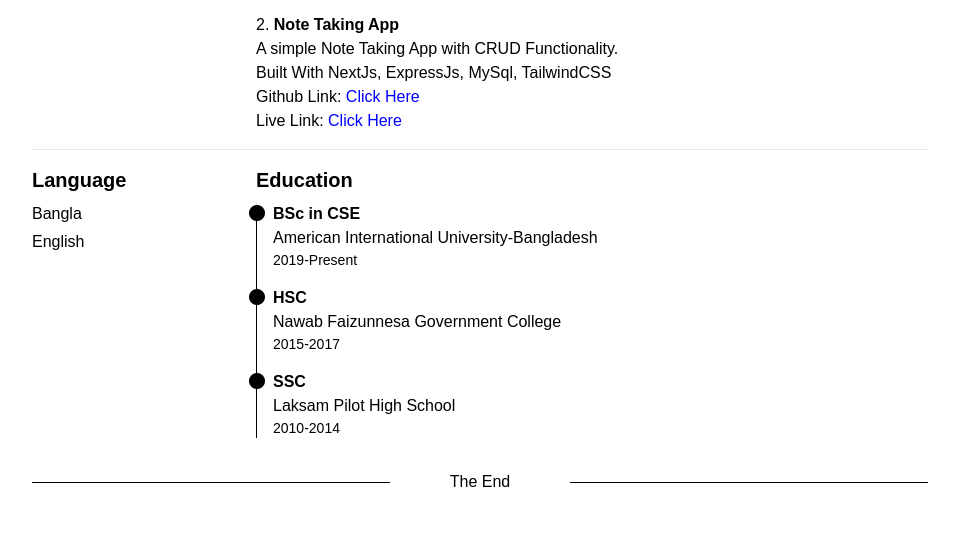
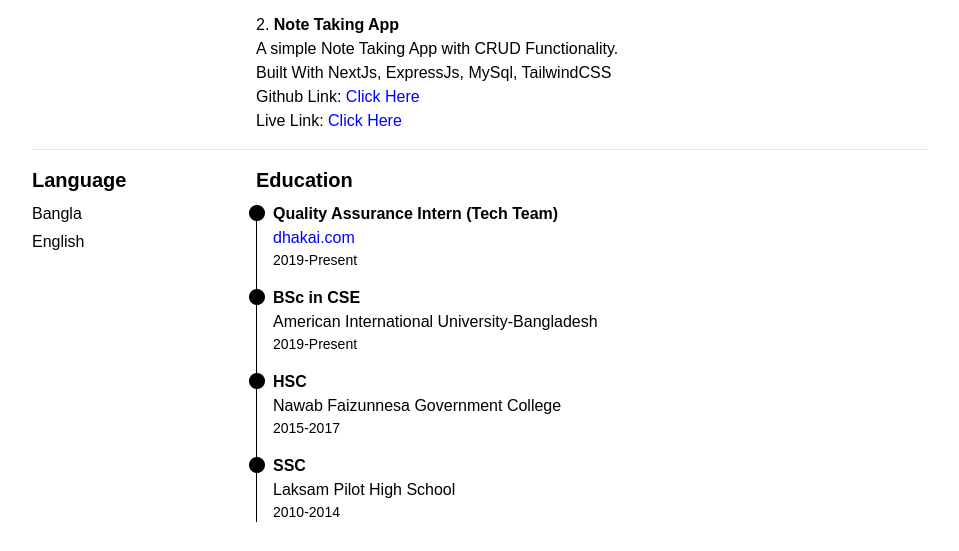
Before and after one commit to ifty64bit/ifty64bit.github.io, a website: page index.html in a window 1280 px wide. Shown: the part 641-1192 px from the top of the page, without its empty margins (160-1119 px from the left). Before the commit the page ends 1167 px from the top, so only its background shows below. Drawn offline with nearby package versions, Linux system fonts and the light colour scheme.

Commit message:
added intern

```diff
--- a/index.html
+++ b/index.html
@@ -27,6 +27,7 @@
                 <div class="py-2 px-2 lg:px-8 lg:my-2">Laksam, Cumilla, Bangladesh</div>
             </div>
         </section>
+        <!--Social Media Section-->
         <section id="sec-2" class="mt-6 grid grid-cols-12">
             <div class="col-span-12 justify-self-center lg:justify-self-start lg:col-start-1 lg:col-end-4">
                 <div class="font-bold text-xl mb-2 text-center lg:text-left">Social Media</div>
@@ -63,6 +64,7 @@
             </div>
         </section>
         <hr style="margin: 1rem 0" />
+        <!--Skill Project Section-->
         <section id="sec-3" class="grid grid-cols-12">
             <div class="col-span-12 justify-self-center lg:justify-self-start lg:col-start-1 lg:col-end-4">
                 <div class="font-bold text-xl mb-2 text-center lg:text-left">Skills</div>
@@ -111,6 +113,7 @@
             </div>
         </section>
         <hr style="margin: 1rem 0" />
+        <!--Language Education Section-->
         <section id="sec-4" class="grid grid-cols-12">
           <div class="col-span-12 justify-self-center lg:justify-self-start lg:col-start-1 lg:col-end-4">
               <div class="font-bold text-xl mb-2 text-center lg:text-left">Language</div>
@@ -128,6 +131,14 @@
               <div><!--Education Div-->
                 <div class="relative border-l-[1px] border-black pl-4 pb-4">
                     <div class="absolute bg-gradient-to-b from-white via-transparent to-transparent -left-2"><i class="bi bi-circle-fill"></i></div>
+                    <div><!--details section-->
+                        <h4 class="font-bold">Quality Assurance Intern (Tech Team)</h4>
+                        <h4><a href="https://www.dhakai.com/" style="color: #0000ff;"">dhakai.com</a></h4>
+                        <p class="text-sm">2019-Present</p>
+                    </div>
+                </div>
+                <div class="relative border-l-[1px] border-black pl-4 pb-4">
+                    <div class="absolute -left-2"><i class="bi bi-circle-fill"></i></div>
                     <div><!--details section-->
                         <h4 class="font-bold">BSc in CSE</h4>
                         <h4>American International University-Bangladesh</h4>
@@ -153,6 +164,7 @@
               </div>
           </div>
       </section>
+      <!--END Section-->
       <section id="footer" class="flex justify-between items-center my-8">
         <div class="w-[30%] lg:w-[40%]"><hr class=" border-black"></div>
         The End
```
